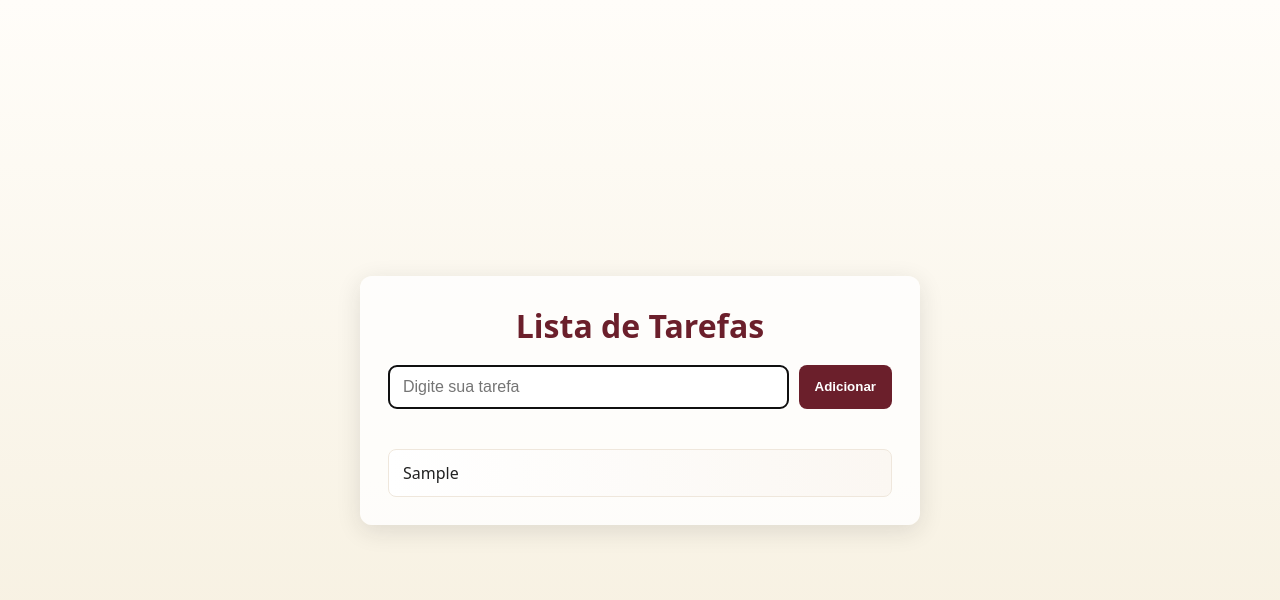
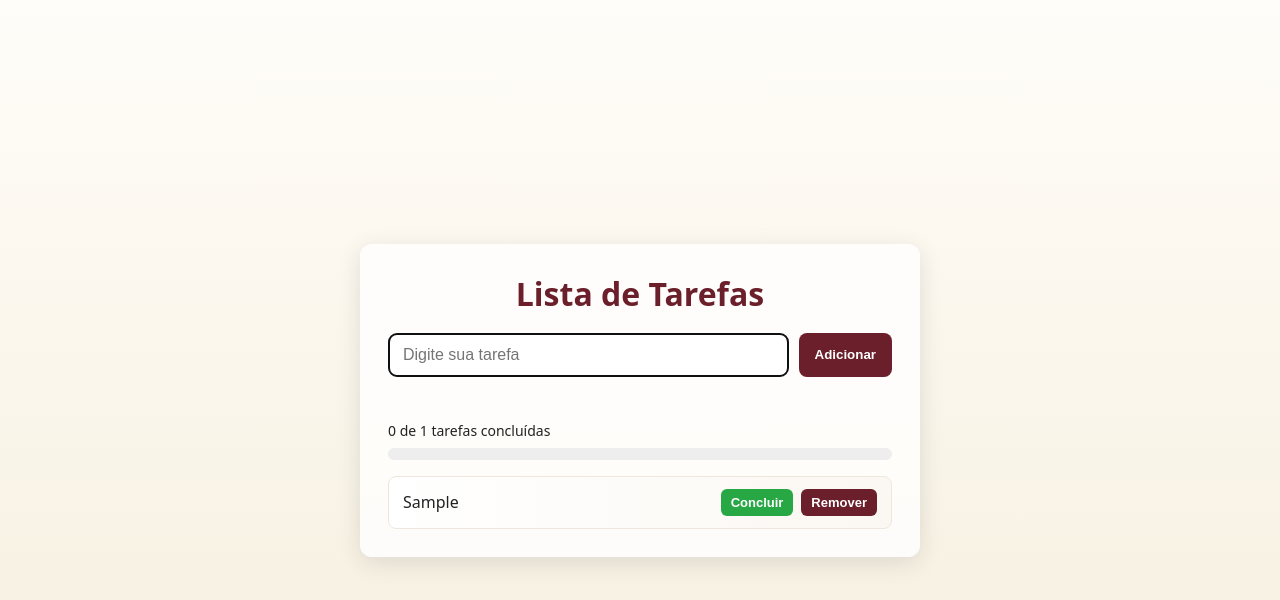
Before and after one commit to tiago160909/trabalho-henrique-tiago2A-ti, a plain HTML site: page index.html in a window 1280 px wide. Both pictures are taken after typing "Sample" into the empty fields and a click on the button "Adicionar". Drawn offline with Linux system fonts and the light colour scheme.

Commit message:
feat: UI improvements — hover, concluir/remover buttons, progress bar, remove comments

```diff
--- a/css/style.css
+++ b/css/style.css
@@ -1,7 +1,6 @@
-/* Estilos base */
 :root{
-  --cor-principal: #f5eedc; /* bege */
-  --cor-secundaria: #6b1f2b; /* vinho */
+  --cor-principal: #f5eedc;
+  --cor-secundaria: #6b1f2b;
   --texto: #222;
 }
 
@@ -55,13 +54,13 @@ h1{
   border-radius:8px;
   cursor:pointer;
   font-weight:600;
-  transition:transform .08s ease, box-shadow .12s ease;
+  transition:transform .12s ease, box-shadow .12s ease;
 }
 
-.btn:hover{transform:translateY(-2px);box-shadow:0 6px 14px rgba(107,31,43,0.12)}
+.btn:hover{transform:translateY(-2px) scale(1.05);box-shadow:0 6px 14px rgba(107,31,43,0.12)}
 
 .erro{
-  color:#a80b0b; /* destaque vermelho/vinho */
+  color:#a80b0b;
   min-height:20px;
   margin-bottom:8px;
   font-size:14px;
@@ -91,8 +90,79 @@ h1{
   word-break:break-word;
 }
 
-/* Pequena responsividade */
+.acoes{
+  display:flex;
+  gap:8px;
+  align-items:center;
+}
+
+.btn-remover{
+  background:var(--cor-secundaria);
+  color:#fff;
+  border:none;
+  padding:6px 10px;
+  border-radius:6px;
+  cursor:pointer;
+  font-size:13px;
+  font-weight:600;
+  transition:transform .12s ease, box-shadow .12s ease, opacity .12s ease;
+}
+
+.btn-remover:hover{transform:scale(1.05);box-shadow:0 6px 12px rgba(107,31,43,0.12)}
+
+.btn-concluir{
+  background:#28a745;
+  color:#fff;
+  border:none;
+  padding:6px 10px;
+  border-radius:6px;
+  cursor:pointer;
+  font-size:13px;
+  font-weight:600;
+  transition:transform .12s ease, box-shadow .12s ease, opacity .12s ease;
+}
+
+.btn-concluir:hover{transform:scale(1.05);box-shadow:0 6px 12px rgba(40,167,69,0.12)}
+
+.concluida .texto{
+  text-decoration: line-through;
+  color: rgba(34,34,34,0.5);
+}
+
+.concluida .texto::before{
+  content: '✔';
+  color: var(--cor-secundaria);
+  margin-right:8px;
+  font-weight:700;
+}
+
+.progresso{
+  margin:12px 0 16px 0;
+}
+
+.texto-progresso{
+  font-size:14px;
+  margin-bottom:8px;
+  color:var(--texto);
+}
+
+.barra-progresso{
+  width:100%;
+  height:12px;
+  background:#eee;
+  border-radius:999px;
+  overflow:hidden;
+}
+
+.barra-progresso-fill{
+  height:100%;
+  background:#28a745;
+  width:0%;
+  transition: width 300ms ease;
+}
+
 @media (max-width:420px){
   .container{padding:18px}
   #input-tarefa{font-size:14px}
+  .btn-remover{padding:6px 8px;font-size:12px}
 }
--- a/index.html
+++ b/index.html
@@ -11,16 +11,20 @@
 	<main class="container">
 		<h1>Lista de Tarefas</h1>
 
-			<!-- Formulário de nova tarefa -->
 		<form id="form-tarefa" class="form">
 			<input type="text" id="input-tarefa" placeholder="Digite sua tarefa" aria-label="Tarefa" />
 			<button type="submit" class="btn">Adicionar</button>
 		</form>
 
-			<!-- Elemento para mensagens de erro (não usar alert) -->
 			<div id="mensagem-erro" role="status" aria-live="polite" class="erro"></div>
 
-			<!-- Lista de tarefas -->
+			<section id="progresso" class="progresso">
+				<div id="texto-progresso" class="texto-progresso">0 de 0 tarefas concluídas</div>
+				<div class="barra-progresso" aria-hidden="false" role="progressbar" aria-valuemin="0" aria-valuemax="100">
+					<div id="barra-progresso-fill" class="barra-progresso-fill" style="width: 0%"></div>
+				</div>
+			</section>
+
 			<ul id="lista-tarefas" class="lista"></ul>
 	</main>
 
--- a/js/script.js
+++ b/js/script.js
@@ -1,74 +1,83 @@
-// Arquivo: js/script.js
-// Objetivo: implementar Create + Read para lista de tarefas
+const tarefas = []
 
-// --- Estado da aplicação ---
-const tarefas = []; // array para armazenar tarefas (obrigatório)
+const form = document.querySelector('#form-tarefa')
+const inputTarefa = document.querySelector('#input-tarefa')
+const listaTarefas = document.querySelector('#lista-tarefas')
+const mensagemErro = document.querySelector('#mensagem-erro')
 
-// --- Seletores do DOM ---
-const form = document.querySelector('#form-tarefa');
-const inputTarefa = document.querySelector('#input-tarefa');
-const listaTarefas = document.querySelector('#lista-tarefas');
-const mensagemErro = document.querySelector('#mensagem-erro');
-
-// --- Validação ---
-// Recebe um texto, retorna true se válido, false caso contrário
 function validarTarefa(texto) {
-  const valor = texto.trim();
+  const valor = texto.trim()
   if (valor === '') {
-    mensagemErro.textContent = 'A tarefa não pode ficar vazia.'; // mostra erro no DOM
-    return false;
+    mensagemErro.textContent = 'A tarefa não pode ficar vazia.'
+    return false
   }
-  mensagemErro.textContent = ''; // limpa mensagem de erro quando válido
-  return true;
+  mensagemErro.textContent = ''
+  return true
 }
 
-// --- Renderização ---
-// Atualiza a interface com as tarefas atuais
 function renderTarefas() {
-  // Limpa a lista antes de renderizar
-  listaTarefas.innerHTML = '';
-
-  // Percorre o array e cria <li> para cada tarefa
-  tarefas.forEach(function (tarefa, index) {
-    const li = document.createElement('li');
-
-    const span = document.createElement('span');
-    span.className = 'texto';
-    span.textContent = tarefa;
-
-    // Para futura evolução: poderia adicionar botões de editar/excluir aqui
-    // const acoes = document.createElement('div');
-    // acoes.innerHTML = '<button>Editar</button><button>Excluir</button>';
-
-    li.appendChild(span);
-    // li.appendChild(acoes);
-
-    listaTarefas.appendChild(li);
-  });
+  listaTarefas.innerHTML = ''
+  tarefas.forEach(function (tarefaObj, index) {
+    const li = document.createElement('li')
+    const span = document.createElement('span')
+    span.className = 'texto'
+    span.textContent = tarefaObj.text
+    if (tarefaObj.done) {
+      li.classList.add('concluida')
+    }
+    const acoes = document.createElement('div')
+    acoes.className = 'acoes'
+    const btnConcluir = document.createElement('button')
+    btnConcluir.className = 'btn-concluir'
+    btnConcluir.type = 'button'
+    btnConcluir.textContent = tarefaObj.done ? 'Desfazer' : 'Concluir'
+    btnConcluir.setAttribute('aria-label', `Concluir tarefa: ${tarefaObj.text}`)
+    btnConcluir.addEventListener('click', function () {
+      tarefas[index].done = !tarefas[index].done
+      renderTarefas()
+    })
+    const btnRemover = document.createElement('button')
+    btnRemover.className = 'btn-remover'
+    btnRemover.type = 'button'
+    btnRemover.textContent = 'Remover'
+    btnRemover.setAttribute('aria-label', `Remover tarefa: ${tarefaObj.text}`)
+    btnRemover.addEventListener('click', function () {
+      tarefas.splice(index, 1)
+      renderTarefas()
+    })
+    acoes.appendChild(btnConcluir)
+    acoes.appendChild(btnRemover)
+    li.appendChild(span)
+    li.appendChild(acoes)
+    listaTarefas.appendChild(li)
+  })
+  updateProgresso()
 }
 
-// --- Handlers ---
-// Handler do submit do formulário
+function updateProgresso() {
+  const total = tarefas.length
+  const concluidas = tarefas.filter(t => t.done).length
+  const texto = document.getElementById('texto-progresso')
+  const barra = document.getElementById('barra-progresso-fill')
+  const progresso = total === 0 ? 0 : Math.round((concluidas / total) * 100)
+  texto.textContent = `${concluidas} de ${total} tarefas concluídas`
+  barra.style.width = `${progresso}%`
+  const barraContainer = document.querySelector('.barra-progresso')
+  if (barraContainer) {
+    barraContainer.setAttribute('aria-valuenow', String(progresso))
+  }
+}
+
 form.addEventListener('submit', function (event) {
-  event.preventDefault(); // evita o reload da página
+  event.preventDefault()
+  const texto = inputTarefa.value
+  if (!validarTarefa(texto)) {
+    return
+  }
+  tarefas.push({ text: texto.trim(), done: false })
+  renderTarefas()
+  inputTarefa.value = ''
+  inputTarefa.focus()
+})
 
-  const texto = inputTarefa.value;
-
-  // Valida antes de adicionar
-  if (!validarTarefa(texto)) {
-    return; // não adiciona se inválido
-  }
-
-  // Adiciona no array (estado)
-  tarefas.push(texto.trim());
-
-  // Atualiza a interface
-  renderTarefas();
-
-  // Limpa o input para nova entrada
-  inputTarefa.value = '';
-  inputTarefa.focus();
-});
-
-// Render inicial (caso já haja tarefas no array)
-renderTarefas();
+renderTarefas()
```
Lines whose indentation alone changed are shown as unchanged.
